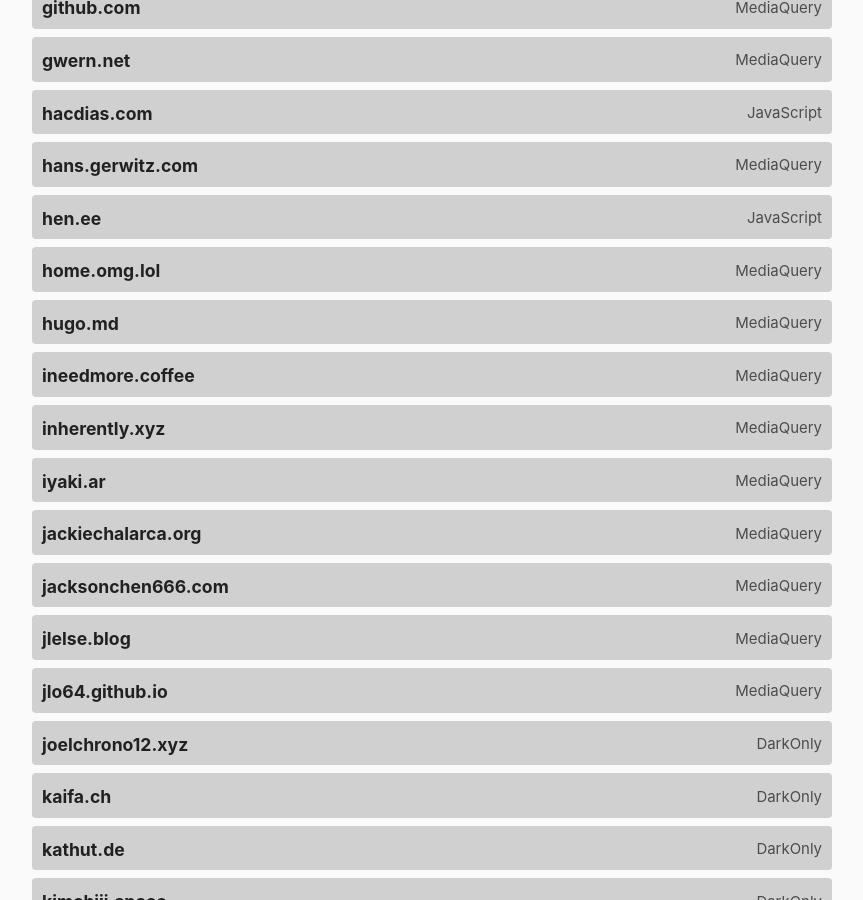
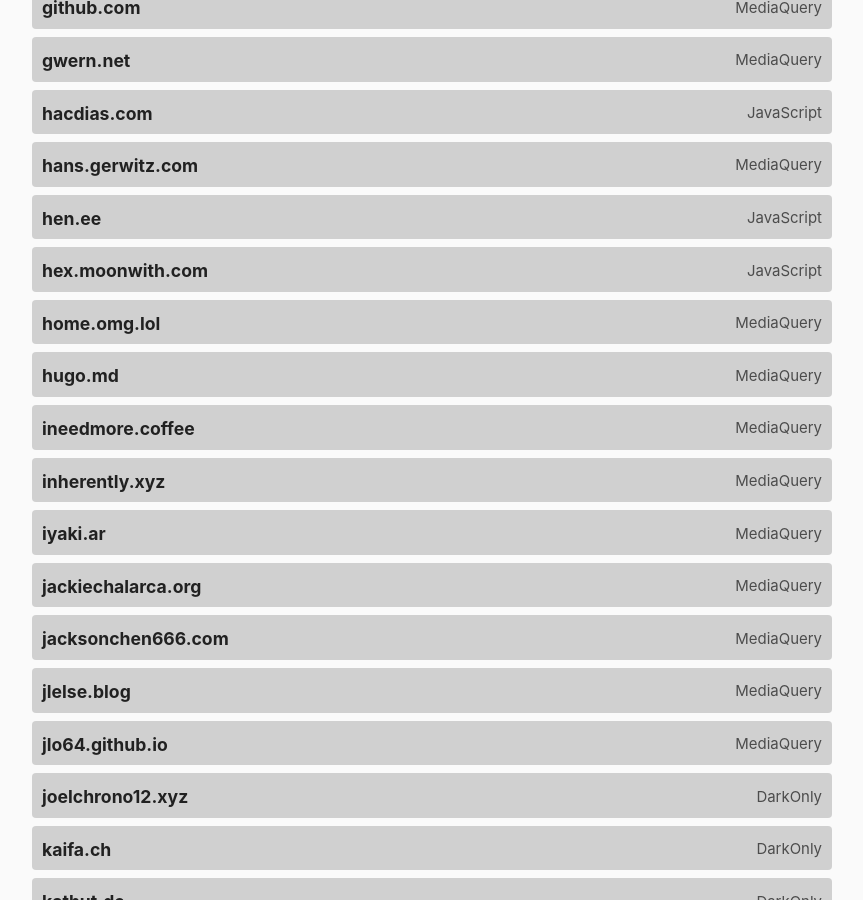
Before and after one commit to katherinek727/darktheme.club, a Jekyll site: the page built from index.md, in a window 1280 px wide and 900 px high, scrolled down 2637 px. Shown: the whole window, without its empty margins (208-1071 px from the left). Built offline with Jekyll 4.4.1, drawn with Linux system fonts in a browser that asks for light colours.

Commit message:
Update sites.yml
Added hex.moonwith.com

```diff
--- a/_data/sites.yml
+++ b/_data/sites.yml
@@ -197,6 +197,11 @@
   url: https://hacdias.com
   method: javascript
   last_checked: 2023-11-25
+
+- domain: hex.moonwith.com
+  url: http://hex.moonwith.com/
+  method: javascript
+  last_checked: 2023-11-27
 
 - domain: hans.gerwitz.com
   url: https://hans.gerwitz.com/
```
